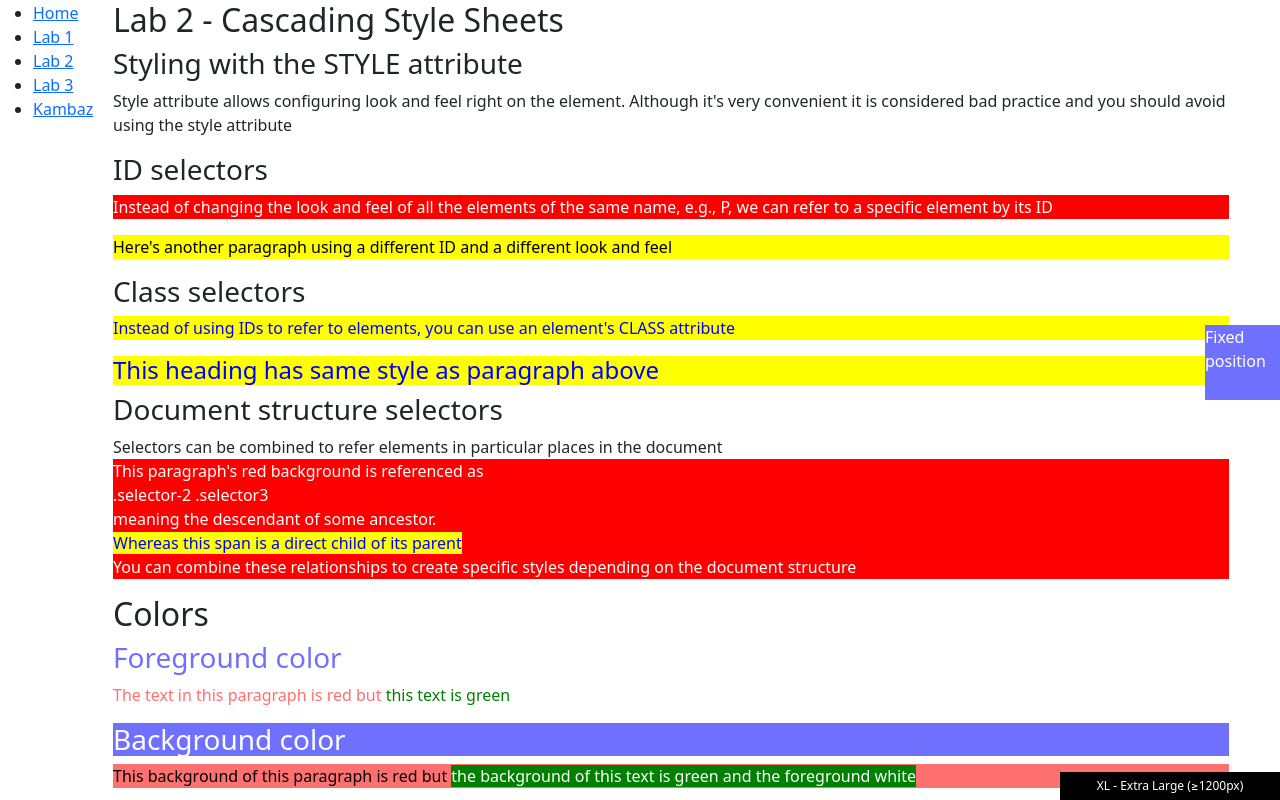
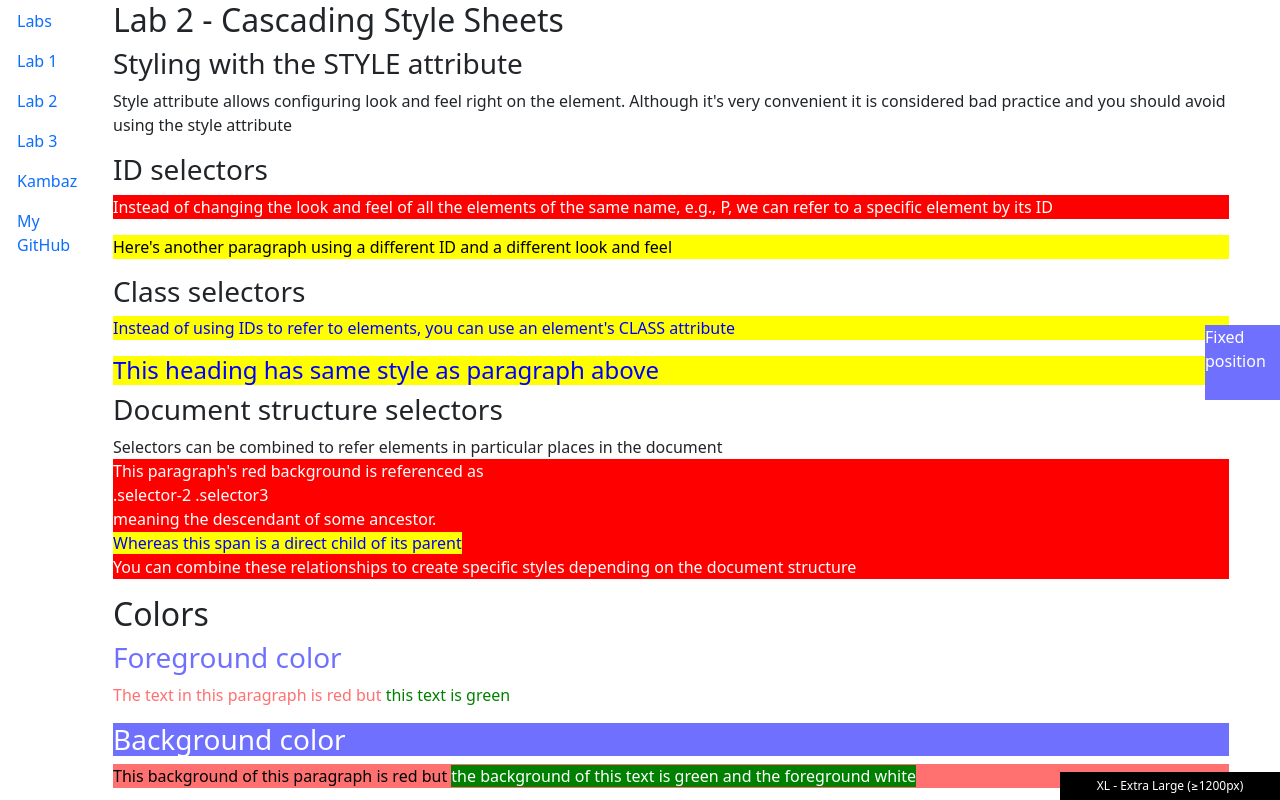
Before and after one commit to kushalkrishnappa/kambaz, a Next.js app: page /Labs/Lab2 in a window 1280 px wide. Shown: the top 800 px of the page. Built offline with nearby package versions, Linux system fonts and the light colour scheme.

Commit message:
- Styling Navigation Pills with React Bootstrap

```diff
--- a/app/Labs/TOC.tsx
+++ b/app/Labs/TOC.tsx
@@ -1,32 +1,58 @@
+// import Link from "next/link";
+// export default function TOC() {
+//   return (
+//     <ul>
+//       <li>
+//         <Link href="/Labs" id="wd-lab1-link">
+//           Home
+//         </Link>
+//       </li>
+//       <li>
+//         <Link href="/Labs/Lab1" id="wd-lab1-link">
+//           Lab 1
+//         </Link>
+//       </li>
+//       <li>
+//         <Link href="/Labs/Lab2" id="wd-lab2-link">
+//           Lab 2
+//         </Link>
+//       </li>
+//       <li>
+//         <Link href="/Labs/Lab3" id="wd-lab3-link">
+//           Lab 3
+//         </Link>
+//       </li>
+//       <li>
+//         <Link href="/" id="wd-lab3-link">
+//           Kambaz
+//         </Link>
+//       </li>
+//     </ul>
+//   );
+// }
+
+import { Nav, NavItem, NavLink } from "react-bootstrap";
 import Link from "next/link";
 export default function TOC() {
-  return (
-    <ul>
-      <li>
-        <Link href="/Labs" id="wd-lab1-link">
-          Home
-        </Link>
-      </li>
-      <li>
-        <Link href="/Labs/Lab1" id="wd-lab1-link">
-          Lab 1
-        </Link>
-      </li>
-      <li>
-        <Link href="/Labs/Lab2" id="wd-lab2-link">
-          Lab 2
-        </Link>
-      </li>
-      <li>
-        <Link href="/Labs/Lab3" id="wd-lab3-link">
-          Lab 3
-        </Link>
-      </li>
-      <li>
-        <Link href="/" id="wd-lab3-link">
-          Kambaz
-        </Link>
-      </li>
-    </ul>
-  );
-}
+ return (
+   <Nav variant="pills">
+     <NavItem>
+       <NavLink href="/Labs" as={Link}>Labs</NavLink>
+     </NavItem>
+     <NavItem>
+       <NavLink href="/Labs/Lab1" as={Link}>Lab 1</NavLink>
+     </NavItem>
+     <NavItem>
+       <NavLink href="/Labs/Lab2" as={Link}>Lab 2</NavLink>
+     </NavItem>
+     <NavItem>
+       <NavLink href="/Labs/Lab3" as={Link}>Lab 3</NavLink>
+     </NavItem>
+     <NavItem>
+       <NavLink href="/" as={Link}>Kambaz</NavLink>
+     </NavItem>
+     <NavItem>
+       <NavLink href="https://github.com/jannunzi">My GitHub</NavLink>
+     </NavItem>
+   </Nav>
+);}
```
